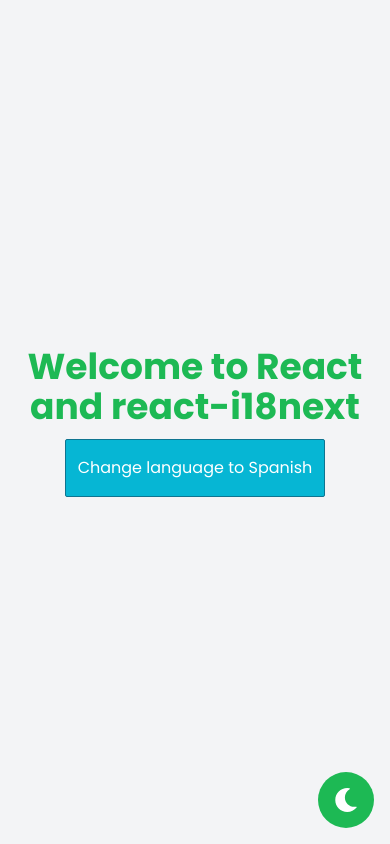
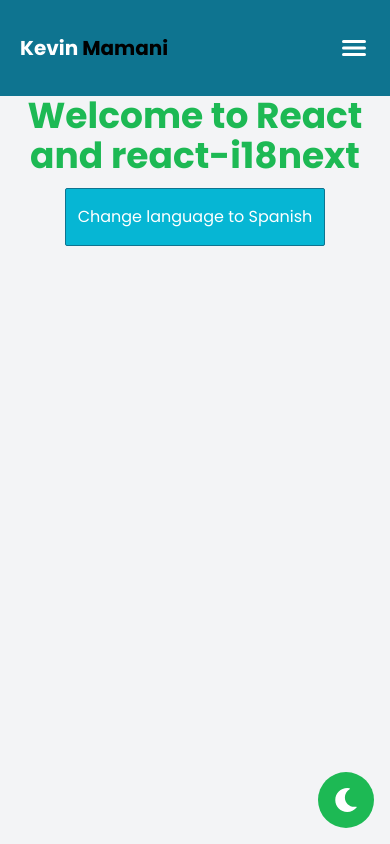
Before and after one commit to KevinMCJ/Portfolio-V2, a React (Vite) app: page / in a window 390 px wide. Built offline with nearby package versions, Linux system fonts and the light colour scheme.

Commit message:
feat: responsive navbar (v1)

```diff
--- a/src/App.tsx
+++ b/src/App.tsx
@@ -1,6 +1,7 @@
 import { useState, useEffect } from 'react';
 import { useTranslation } from 'react-i18next';
 import { FaSun, FaMoon } from 'react-icons/fa';
+import Navbar from './components/common/Navbar';
 
 function App() {
   const { t, i18n } = useTranslation();
@@ -31,13 +32,15 @@
   }
 
   return (
-    <main className="min-h-screen vstack center bg-gray-100 dark:bg-blue-900">
+    <div className="min-h-screen bg-gray-100 dark:bg-blue-900">
+      <Navbar />
+      <main className="!h-full vstack center">
         <h1 className="text-4xl font-bold text-primary text-center">
           {t('welcomeMessage')}
         </h1>
         <button
           onClick={toggleLanguage}
-        className='mx-auto mt-3 px-3 py-4 rounded-sm border bg-cyan-500 border-cyan-700 dark:border-cyan-300'
+          className="mx-auto mt-3 px-3 py-4 rounded-sm border bg-cyan-500 border-cyan-700 dark:border-cyan-300"
           aria-label={i18n.language === 'en' ? 'Cambiar a español' : 'Change to English'}
         >
           {i18n.language === 'en' ? 'Change language to Spanish' : 'Cambiar idioma a ingles'}
@@ -48,12 +51,13 @@
           aria-label={isDark ? 'Switch to light mode' : 'Switch to dark mode'}
         >
           {isDark ? (
-          <FaSun className="w-6 h-6" aria-hidden="true" />
+            <FaSun className="size-6" aria-hidden="true" />
           ) : (
-          <FaMoon className="w-6 h-6" aria-hidden="true" />
+            <FaMoon className="size-6" aria-hidden="true" />
           )}
         </button>
       </main>
+    </div>
   );
 }
 
--- /dev/null
+++ b/src/components/common/Navbar.tsx
@@ -0,0 +1,74 @@
+import { useState } from 'react';
+import { useTranslation } from 'react-i18next';
+import { IoMenu, IoClose } from 'react-icons/io5';
+import { FaHome, FaInfoCircle, FaLightbulb, FaLaptopCode, FaEnvelope } from 'react-icons/fa';
+
+// ! TODO: ADD HREF TO ITEMS
+const items = [
+  {
+    icon: <FaHome />,
+    i18n_key: 'nav_home',
+  },
+  {
+    icon: <FaInfoCircle />,
+    i18n_key: 'nav_about',
+  },
+  {
+    icon: <FaLightbulb />,
+    i18n_key: 'nav_skills',
+  },
+  {
+    icon: <FaLaptopCode />,
+    i18n_key: 'nav_projects',
+  },
+  {
+    icon: <FaEnvelope />,
+    i18n_key: 'nav_contact',
+  },
+];
+
+// ! TODO: ADD ANIMATIONS
+const Navbar = () => {
+  const { t } = useTranslation();
+  const [isMenuOpen, setIsMenuOpen] = useState(false);
+
+  const toggleMenu = () => setIsMenuOpen(!isMenuOpen);
+
+  return (
+    <nav className={`w-full h-fit flex bg-cyan-700 ${isMenuOpen && 'absolute'} lg:static dark:bg-blue-950`}>
+      <div
+        className={`w-full mx-auto max-w-screen-2xl flex items-center justify-between ${
+          isMenuOpen && 'flex-col'
+        } lg:flex-row`}
+      >
+        <div className="px-5 h-24 w-full flex items-center justify-between gap-4">
+          <h1 className="inline-flex gap-1 text-xl font-bold">
+            Kevin <span className="text-black"> Mamani</span>
+          </h1>
+          <button className="lg:hidden" onClick={toggleMenu}>
+            {isMenuOpen ? (
+              <IoClose className="size-8" />
+            ) : (
+              <IoMenu className="size-8" />
+            )}
+          </button>
+        </div>
+        <ul className={`-mt-5 w-full vstack whitespace-nowrap text-xl ${isMenuOpen ? 'flex' : 'hidden'} lg:mt-0 lg:flex lg:flex-row lg:justify-center lg:pr-5`}>
+          {items.map((item, key) => (
+            <li
+              key={key}
+              className="p-5 lg:py-2 lg:rounded-lg active:bg-cyan-950 cursor-pointer dark:active:bg-blue-700"
+            >
+              <div className="flex gap-3 items-center">
+                <div className="lg:hidden">{item.icon}</div>
+                <span className="font-semibold">{t(item.i18n_key)}</span>
+              </div>
+            </li>
+          ))}
+        </ul>
+      </div>
+    </nav>
+  );
+};
+
+export default Navbar;
```
Lines whose indentation alone changed are shown as unchanged.
